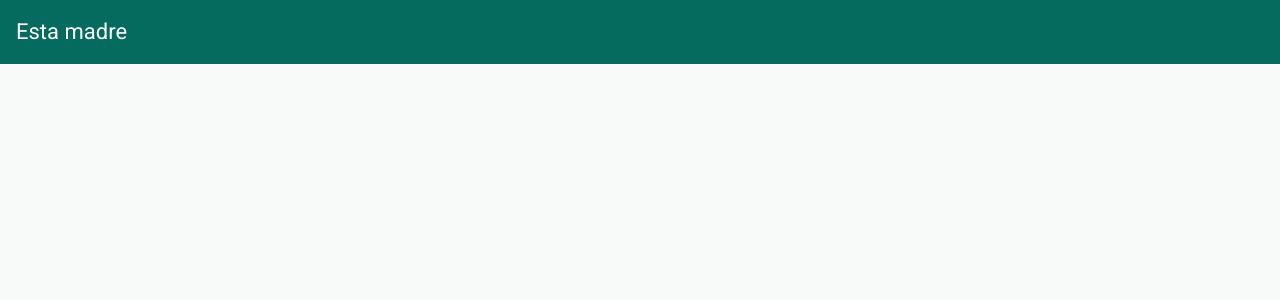
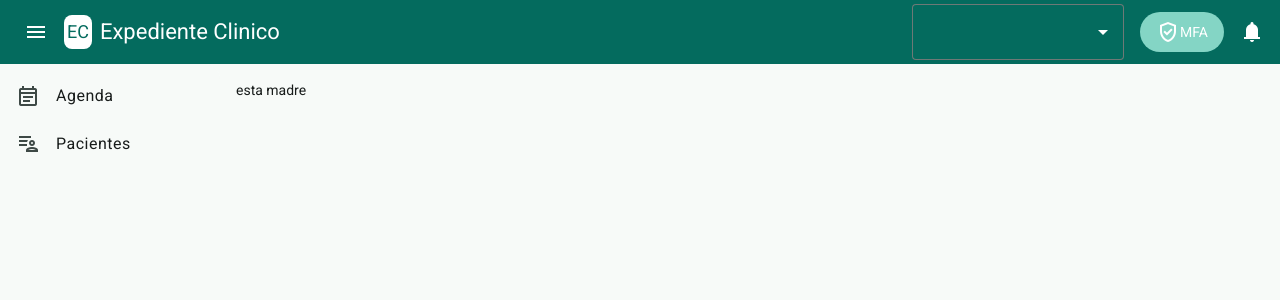
Before and after one commit to pitaya-labs/colibri, an Angular app: page / in a window 1280 px wide. Shown: the top 300 px of the page. Built offline with nearby package versions, Linux system fonts and the light colour scheme.

Commit message:
created shell

```diff
--- a/src/app/layout/main/main.css
+++ b/src/app/layout/main/main.css
@@ -0,0 +1,25 @@
+mat-toolbar {
+  color: var(--color-on-primary);
+
+  button {
+    color: var(--color-on-primary);
+  }
+
+  .icon {
+    background-color: var(--color-on-primary);
+    color: var(--color-primary);
+    border-radius: var(--radius-small);
+    font-size: 18px;
+    padding: 3px;
+    margin-right: 8px;
+    margin-left: 8px;
+  }
+}
+
+mat-sidenav-container {
+  height: calc(100vh - var(--toolbar-standard-height));
+
+  mat-sidenav {
+    max-width: 220px;
+  }
+}
--- a/src/app/layout/main/main.html
+++ b/src/app/layout/main/main.html
@@ -1,3 +1,52 @@
 <mat-toolbar>
-  Esta madre
+  <button matIconButton>
+    <span class="material-symbols-outlined">menu</span>
+  </button>
+  <div class="icon">
+    <span>EC</span>
+  </div>
+  <div>
+    <label>Expediente Clinico</label>
+  </div>
+  <div class="flex grow"></div>
+  <div class="flex flex-row items-center text-sm space-x-4">
+    <mat-form-field subscriptSizing="dynamic" appearance="outline" class="form-field-header my-2">
+      <mat-select>
+        <mat-select-trigger>
+          <div class="flex items-center gap-2">
+            <span class="material-symbols-outlined">domain</span>
+            <span>Consultorio 1</span>
+          </div>
+        </mat-select-trigger>
+        <mat-option value="1">
+          <div class="flex items-center gap-2">
+            <span class="material-symbols-outlined">domain</span>
+            <span>Consultorio 1</span>
+          </div>
+        </mat-option>
+      </mat-select>
+    </mat-form-field>
+    <div class="flex items-center bg-inverse-primary py-2 px-4 rounded-3xl">
+      <span class="material-symbols-outlined">verified_user</span>MFA
+    </div>
+    <span class="material-symbols-outlined filled">notifications</span>
+  </div>
 </mat-toolbar>
+<mat-sidenav-container>
+  <mat-sidenav mode="side" opened>
+    <mat-nav-list>
+      <mat-list-item>
+        <span class="material-symbols-outlined" matListItemIcon>event_note</span>
+        <a matListItemTitle>Agenda</a>
+      </mat-list-item>
+      <mat-list-item>
+        <span class="material-symbols-outlined" matListItemIcon>patient_list</span>
+        <a matListItemTitle>Pacientes</a>
+      </mat-list-item>
+    </mat-nav-list>
+  </mat-sidenav>
+  <mat-sidenav-content class="p-4">
+    esta madre
+    <router-outlet></router-outlet>
+  </mat-sidenav-content>
+</mat-sidenav-container>
--- a/src/assets/styles/components.scss
+++ b/src/assets/styles/components.scss
@@ -9,5 +9,20 @@
   @include mat.toolbar-overrides((
     container-background-color: var(--color-primary),
     container-text-color: var(--color-on-primary),
+    standard-height: var(--toolbar-standard-height),
   ));
+
+  @include mat.select-overrides((
+    enabled-trigger-text-color: var(--color-on-primary),
+    placeholder-text-color: var(--color-on-primary),
+    enabled-arrow-color: var(--color-on-primary),
+  ));
+
+  .form-field-header {
+    @include mat.form-field-overrides((
+      filled-label-text-color: purple,
+      outlined-label-text-color: purple,
+    ));
+  }
+
 }
--- a/src/assets/styles/material-symbols.generated.css
+++ b/src/assets/styles/material-symbols.generated.css
@@ -1,4 +1,4 @@
-@import url("https://fonts.googleapis.com/css2?family=Material+Symbols+Outlined&icon_names=add,android_wifi_3_bar_off,arrow_back,check,close,delete,edit,home,menu,notifications,person,search,settings,shopping_cart");
+@import url("https://fonts.googleapis.com/css2?family=Material+Symbols+Outlined:opsz,wght,FILL,GRAD@24,400,0,0&icon_names=add,android_wifi_3_bar_off,arrow_back,check,close,delete,domain,edit,event_note,home,menu,notifications,patient_list,person,search,settings,shopping_cart,verified_user");
 
 .material-symbols-outlined {
   font-variation-settings:
--- a/tools/generate-material-symbols.mjs
+++ b/tools/generate-material-symbols.mjs
@@ -6,6 +6,7 @@ const icons = [...new Set(materialSymbols)].sort();
 const url =
   'https://fonts.googleapis.com/css2' +
   '?family=Material+Symbols+Outlined' +
+  ':opsz,wght,FILL,GRAD@24,400,0,0' +
   `&icon_names=${icons.join(',')}`;
 
 const css = `@import url("${url}");
--- a/tools/material-symbols.icons.mjs
+++ b/tools/material-symbols.icons.mjs
@@ -13,13 +13,17 @@ export const materialSymbols = [
 
   // Ecommerce
   'shopping_cart',
+  'domain',
 
   // User
   'person',
+  'patient_list',
+  'event_note',
 
   // System
   'notifications',
   'search',
   'settings',
   'android_wifi_3_bar_off',
+  'verified_user',
 ];
```
Also changed, not shown: src/app/layout/main/main.ts (+21 -1 lines), src/assets/styles/theme.css (+71 -69 lines).
